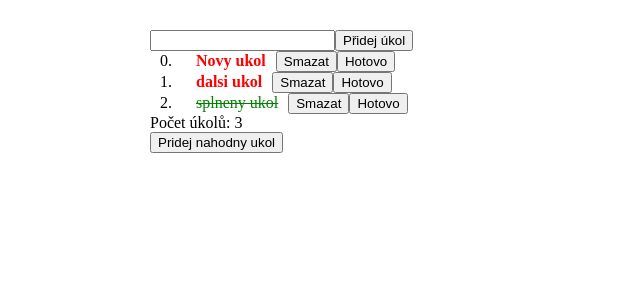
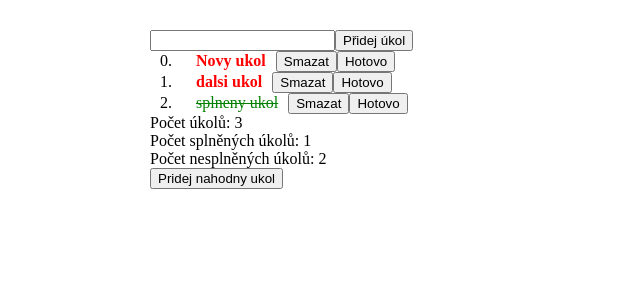
Before and after one commit to UsernameMartinn/react-ukolnicek, a React (Create React App) app: page / in a window 1280 px wide. Shown: the top 300 px of the page, without its empty margins (0-640 px from the left). Built offline with nearby package versions, Linux system fonts and the light colour scheme.

Commit message:
počet splněných a nesplněných úkolů funkční

```diff
--- a/src/Ukolnicek.js
+++ b/src/Ukolnicek.js
@@ -23,6 +23,29 @@ export default function Ukolnicek(poradi) {
         upravenySeznamUkolu.splice(poradiUkolu, 1);
         nastavSeznamUkolu(upravenySeznamUkolu)
     }
+
+    function splneno() {
+        /*let pocetSplnenych = 0
+        for (let ukol of seznamUkolu) {
+            if (ukol.splneno) {
+                pocetSplnenych ++
+            }
+        }
+        */
+       let pocetSplnenych = seznamUkolu.filter(ukol => ukol.splneno).length
+
+
+        return pocetSplnenych
+        /*for(let i = 0; i <= seznamUkolu.length; i++) {
+            if (seznamUkolu[i].splneno == true) {
+                pocetSplnenych = pocetSplnenych + 1
+            }
+
+        }
+        return pocetSplnenych
+        */
+    }
+
 
     /*
     function splnUkol(poradiUkolu) {
@@ -51,6 +74,8 @@ export default function Ukolnicek(poradi) {
             {seznamUkolu.map((ukol, poradi) => <PolozkaUkolu ukol={ukol} poradi={poradi} fceSmazat={smazatUkol} fceSpln={splnUkol}></PolozkaUkolu>)}
 
             <div>Počet úkolů: {seznamUkolu.length}</div>
+            <div>Počet splněných úkolů: {splneno()}</div>
+            <div>Počet nesplněných úkolů: {seznamUkolu.filter(ukol => !ukol.splneno).length}</div>
 
             <button onClick={() => pridejUkol("novy ukol")}>Pridej nahodny ukol</button>
         </>
```
